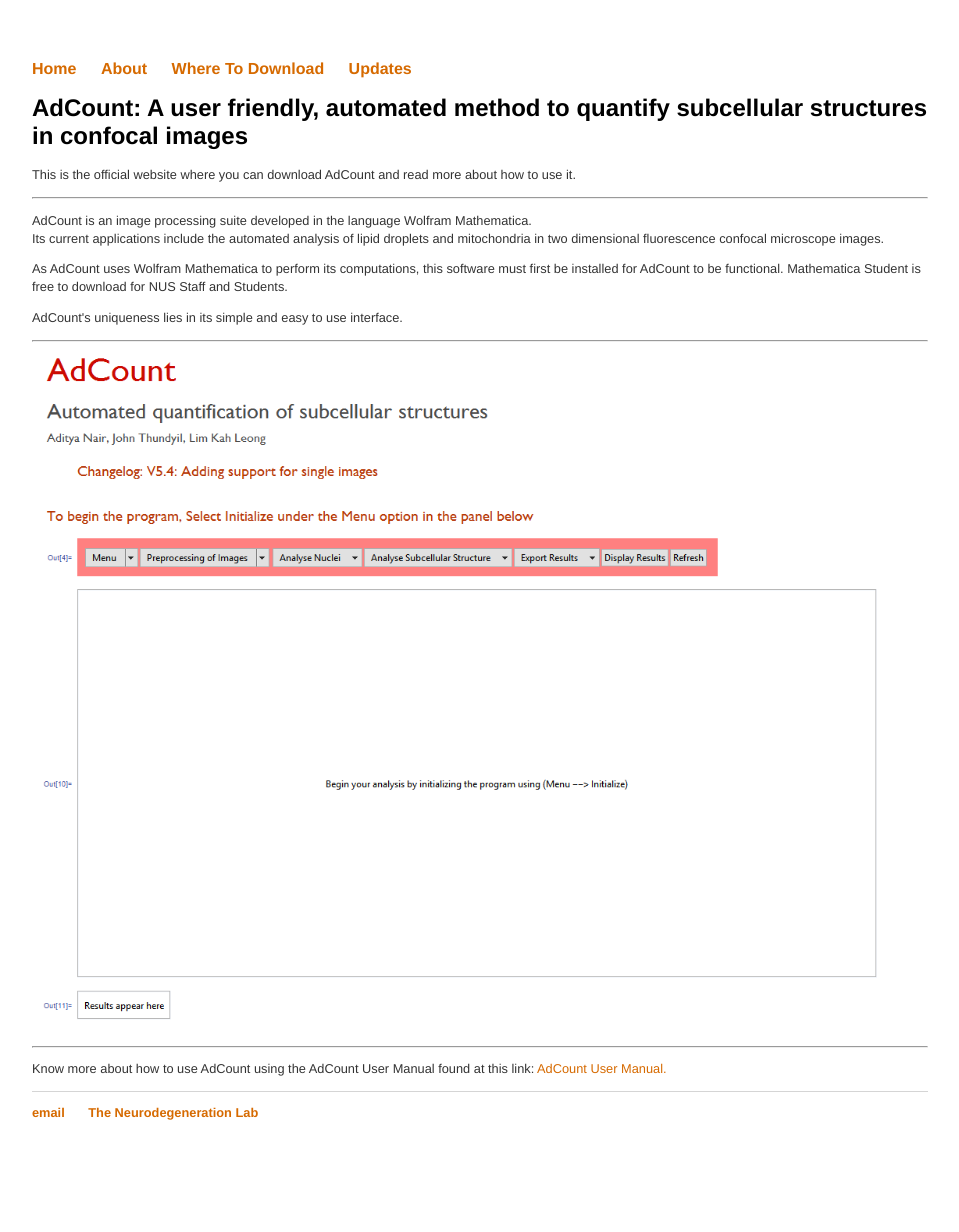
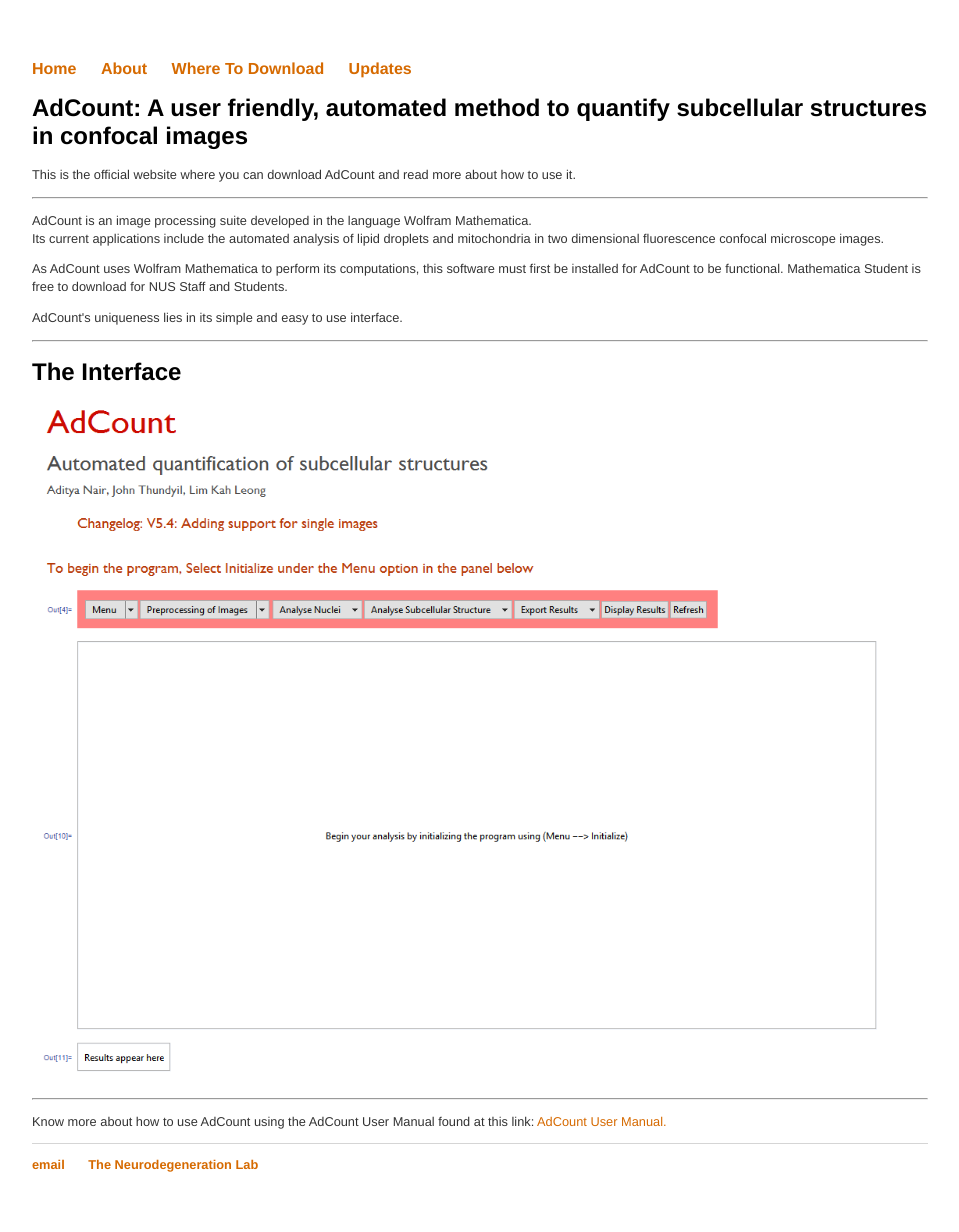
Before and after one commit to adcount/adcount.github.io, a Jekyll site: the page built from index.html, in a window 1280 px wide. Shown: the whole page, without its empty margins (160-1119 px from the left). Built offline with Jekyll 4.4.1, drawn with Linux system fonts in a browser that asks for light colours; before the commit the page ends 1180 px from its top, so only the background shows below that.

Commit message:
Update index.html

```diff
--- a/index.html
+++ b/index.html
@@ -10,6 +10,7 @@ title: AdCount
 	<p>As AdCount uses Wolfram Mathematica to perform its computations, this software must first be installed for AdCount to be functional. Mathematica Student is free to download for NUS Staff and Students.<br>
 	</p>
 	<p>AdCount's uniqueness lies in its simple and easy to use interface.</p><hr>
+	<h1>The Interface</h1>
 	<img src="images/AdCount.png" alt="AdCount Interface" class="inline" style="width:902px;height:684px;"><hr>
 
 	<p>Know more about how to use AdCount using the AdCount User Manual found at this link: <a href="https://goo.gl/12AwAb">AdCount User Manual.</a>
```
